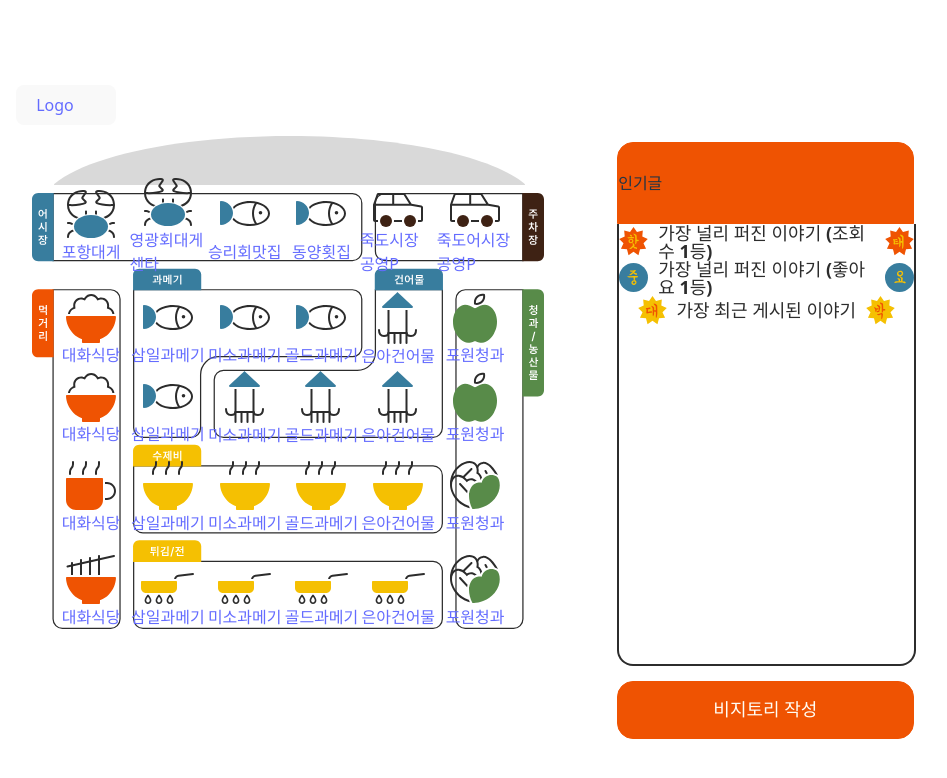
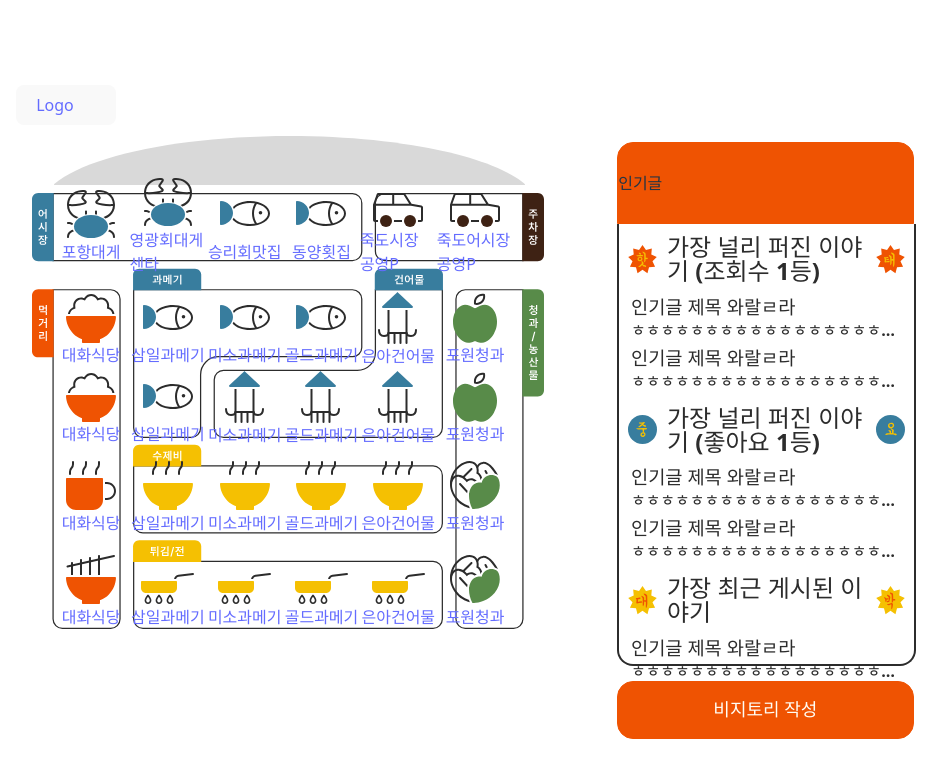
Before and after one commit to LikeLionHGU/Shichimi_Front, a React (Vite) app: page / in a window 1280 px wide. Shown: the top 778 px of the page, without its empty margins (65-1012 px from the left). Built offline with nearby package versions, Linux system fonts and the light colour scheme; the HTML template or start-up script is replaced by a standard one.

Commit message:
style: PopPost layout

```diff
--- a/src/components/PopularContainer.jsx
+++ b/src/components/PopularContainer.jsx
@@ -27,7 +27,6 @@ const Bottom_PopContainer = styled.div`
   display: flex;
   flex-direction: column;
   justify-content: flex-start;
-  align-content: center;
   align-items: center;
   border: 2px solid ${themeColors.black.color};
   border-top: none;
@@ -39,6 +38,7 @@ const Bottom_PopContainer = styled.div`
 const Mini_title = styled.div`
   display: flex;
   align-items: center;
+  margin: 4% 3% 3% 3%;
   gap: 10px;
 `;
 
@@ -48,15 +48,60 @@ const Mini_icon = styled.img`
   flex: 0 0 auto;
 `;
 
-const Mini_Text =styled.h3`
+const Mini_Text =styled.h2`
   margin: 0;
-  font-size: 18px;
+
   font-weight: 800;
   line-height: 1;
   color: ${themeColors.black.color};
 `;
 
-function SectionTitle({leftIcon,rightIcon, alt, children}) {
+// const DividerLine = styled.div`
+//   height: 1px;
+//   background-color: ${themeColors.gray.color};
+//   width: 92%;
+//   margin: 1% 4% 0 4%;
+// `;
+
+const SectionPost = styled.div`
+  align-self: stretch;
+  display: flex;
+  flex-direction: column;
+  align-items: flex-start;
+  min-width: 0;
+  /* border-bottom: 1px solid ${themeColors.gray.color}; */
+  padding: 0 4% 0 4%;
+
+  &:hover {
+    background-color: #F27533;
+
+  }
+
+  h3 {
+    margin: 2% 0 1% 0;
+    font-weight: 600;
+    line-height: 1;
+    color: ${themeColors.black.color};
+
+
+  }
+
+  p {
+    margin: 1% 0 2% 0;
+    display: block;
+    align-self: stretch;
+    font-weight: 600;
+    line-height: 1;
+    color: ${themeColors.black.color};
+
+    white-space: nowrap;
+    overflow: hidden;
+    text-overflow: ellipsis;
+  }
+`;
+
+
+function SectionTitle({leftIcon, rightIcon, alt, children}) {
   return(
     <Mini_title>
       <Mini_icon src={leftIcon} alt={alt} />
@@ -78,14 +123,39 @@ function PopularContainer () {
           <SectionTitle leftIcon={row1Left} rightIcon={row1Right} alt="핫태">
             가장 널리 퍼진 이야기 (조회수 1등)
           </SectionTitle>
+          <SectionPost>
+            <h3>인기글 제목 와랄ㄹ라</h3>
+            <p>ㅎㅎㅎㅎㅎㅎㅎㅎㅎㅎㅎㅎㅎㅎㅎㅎㅎㅎㅎㅎㅎㅎㅎㅎㅎㅎㅎㅎㅎㅎㅎㅎㅎㅎㅎㅎㅎ</p>
+          </SectionPost>
+          {/* <DividerLine/> */}
+          <SectionPost>
+            <h3>인기글 제목 와랄ㄹ라</h3>
+            <p>ㅎㅎㅎㅎㅎㅎㅎㅎㅎㅎㅎㅎㅎㅎㅎㅎㅎㅎㅎㅎㅎㅎㅎㅎㅎㅎㅎㅎㅎㅎㅎㅎㅎㅎㅎㅎㅎ</p>
+          </SectionPost>
 
           <SectionTitle leftIcon={row2Left} rightIcon={row2Right} alt="중요">
             가장 널리 퍼진 이야기 (좋아요 1등)
           </SectionTitle>
+          <SectionPost>
+            <h3>인기글 제목 와랄ㄹ라</h3>
+            <p>ㅎㅎㅎㅎㅎㅎㅎㅎㅎㅎㅎㅎㅎㅎㅎㅎㅎㅎㅎㅎㅎㅎㅎㅎㅎㅎㅎㅎㅎㅎㅎㅎㅎㅎㅎㅎㅎ</p>
+          </SectionPost>
+          <SectionPost>
+            <h3>인기글 제목 와랄ㄹ라</h3>
+            <p>ㅎㅎㅎㅎㅎㅎㅎㅎㅎㅎㅎㅎㅎㅎㅎㅎㅎㅎㅎㅎㅎㅎㅎㅎㅎㅎㅎㅎㅎㅎㅎㅎㅎㅎㅎㅎㅎ</p>
+          </SectionPost>
 
           <SectionTitle leftIcon={row3Left} rightIcon={row3Right} alt="대박">
             가장 최근 게시된 이야기
           </SectionTitle>
+          <SectionPost>
+            <h3>인기글 제목 와랄ㄹ라</h3>
+            <p>ㅎㅎㅎㅎㅎㅎㅎㅎㅎㅎㅎㅎㅎㅎㅎㅎㅎㅎㅎㅎㅎㅎㅎㅎㅎㅎㅎㅎㅎㅎㅎㅎㅎㅎㅎㅎㅎ</p>
+          </SectionPost>
+          <SectionPost>
+            <h3>인기글 제목 와랄ㄹ라</h3>
+            <p>ㅎㅎㅎㅎㅎㅎㅎㅎㅎㅎㅎㅎㅎㅎㅎㅎㅎㅎㅎㅎㅎㅎㅎㅎㅎㅎㅎㅎㅎㅎㅎㅎㅎㅎㅎㅎㅎ</p>
+          </SectionPost>
 
         </Bottom_PopContainer>
       </Pop_Box>
```
